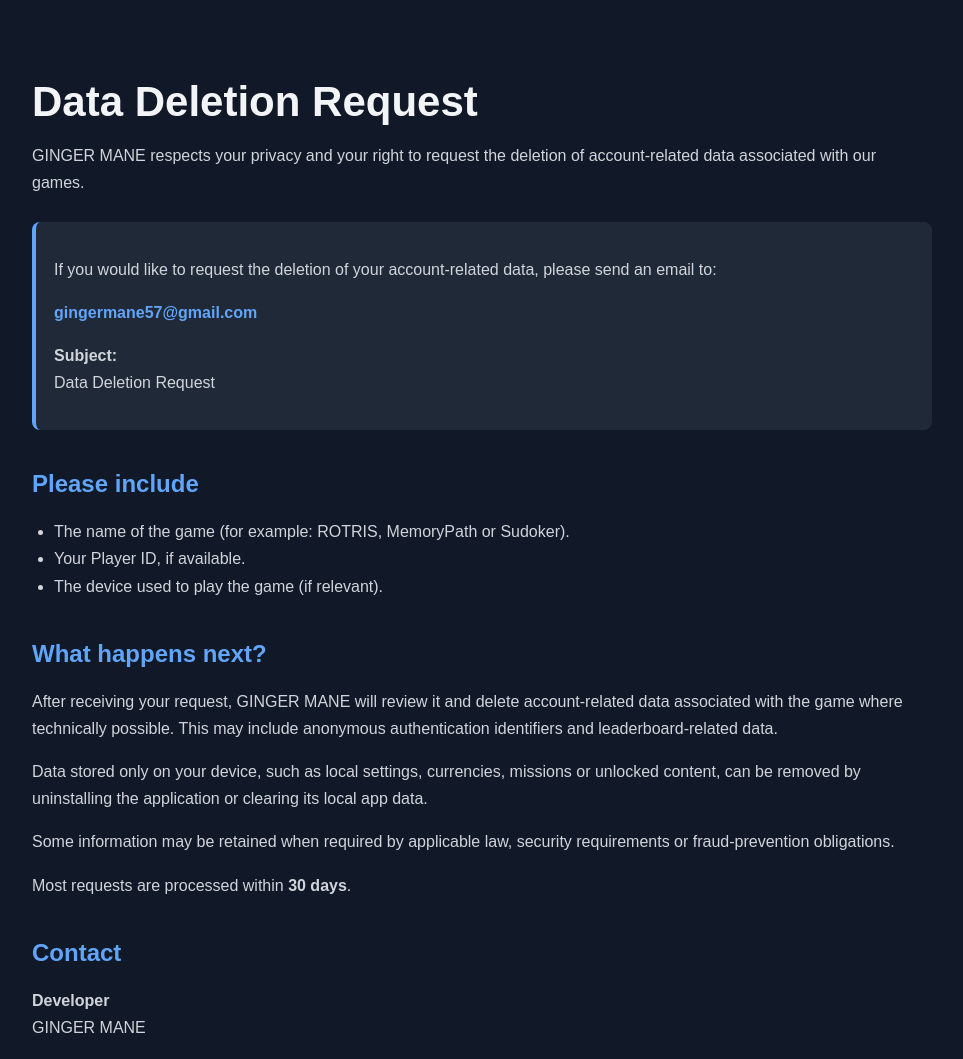
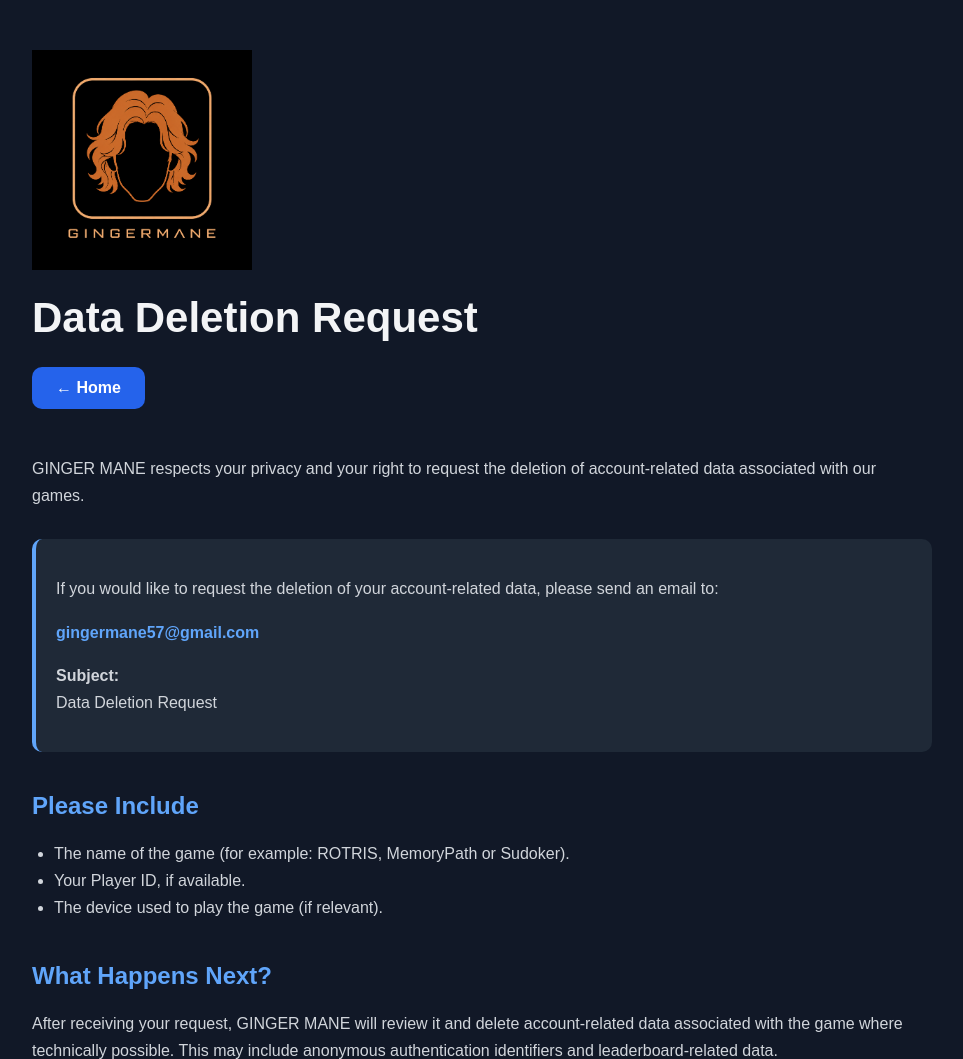
Before and after one commit to gingermane57/gingermane57.github.io, a plain HTML site: page delete-my-data.html in a window 1280 px wide. Shown: the top 1059 px of the page, without its empty margins (158-1121 px from the left). Drawn offline with Linux system fonts and the light colour scheme.

Commit message:
Update delete-my-data.html

```diff
--- a/delete-my-data.html
+++ b/delete-my-data.html
@@ -1,6 +1,8 @@
 <!DOCTYPE html>
 <html lang="en">
+
 <head>
+
 <meta charset="UTF-8">
 <meta name="viewport" content="width=device-width, initial-scale=1.0">
 
@@ -21,9 +23,15 @@
     padding:50px 30px;
 }
 
+.logo{
+    width:220px;
+    max-width:70%;
+    margin-bottom:20px;
+}
+
 h1{
     font-size:42px;
-    margin-bottom:5px;
+    margin:0 0 10px 0;
 }
 
 h2{
@@ -49,12 +57,29 @@
     text-decoration:underline;
 }
 
+.home-button{
+    display:inline-block;
+    margin-top:15px;
+    margin-bottom:30px;
+    padding:12px 24px;
+    background:#2563eb;
+    color:white;
+    border-radius:10px;
+    text-decoration:none;
+    font-weight:bold;
+}
+
+.home-button:hover{
+    background:#3b82f6;
+    text-decoration:none;
+}
+
 .box{
     background:#1f2937;
     border-left:4px solid #60a5fa;
-    padding:18px;
-    border-radius:8px;
-    margin:25px 0;
+    padding:20px;
+    border-radius:10px;
+    margin:30px 0;
 }
 
 .footer{
@@ -73,7 +98,13 @@
 
 <div class="container">
 
+<img src="logo.png" alt="GINGER MANE Logo" class="logo">
+
 <h1>Data Deletion Request</h1>
+
+<a class="home-button" href="index.html">
+← Home
+</a>
 
 <p>
 GINGER MANE respects your privacy and your right to request the deletion of account-related data associated with our games.
@@ -100,7 +131,7 @@
 
 </div>
 
-<h2>Please include</h2>
+<h2>Please Include</h2>
 
 <ul>
 <li>The name of the game (for example: ROTRIS, MemoryPath or Sudoker).</li>
@@ -108,14 +139,14 @@
 <li>The device used to play the game (if relevant).</li>
 </ul>
 
-<h2>What happens next?</h2>
+<h2>What Happens Next?</h2>
 
 <p>
 After receiving your request, GINGER MANE will review it and delete account-related data associated with the game where technically possible. This may include anonymous authentication identifiers and leaderboard-related data.
 </p>
 
 <p>
-Data stored only on your device, such as local settings, currencies, missions or unlocked content, can be removed by uninstalling the application or clearing its local app data.
+Data stored only on your device, such as local settings, currencies, missions or unlocked content, can be removed at any time by uninstalling the application or clearing its local app data.
 </p>
 
 <p>
@@ -147,4 +178,5 @@
 </div>
 
 </body>
+
 </html>
```
